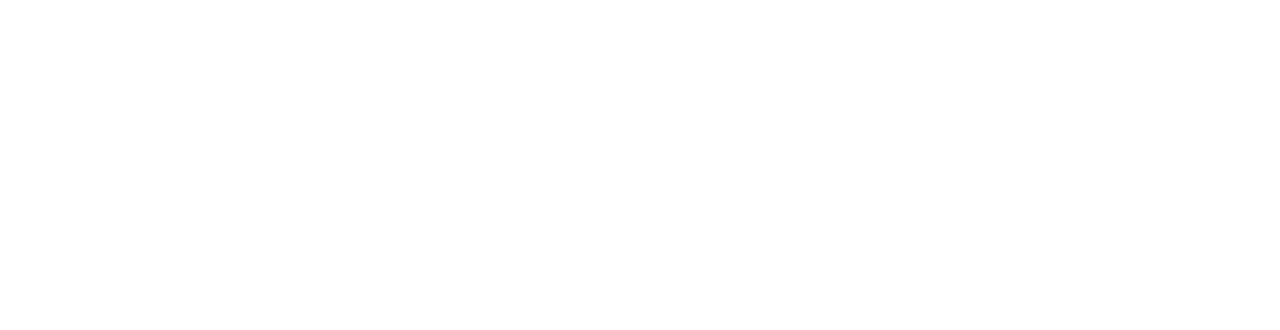
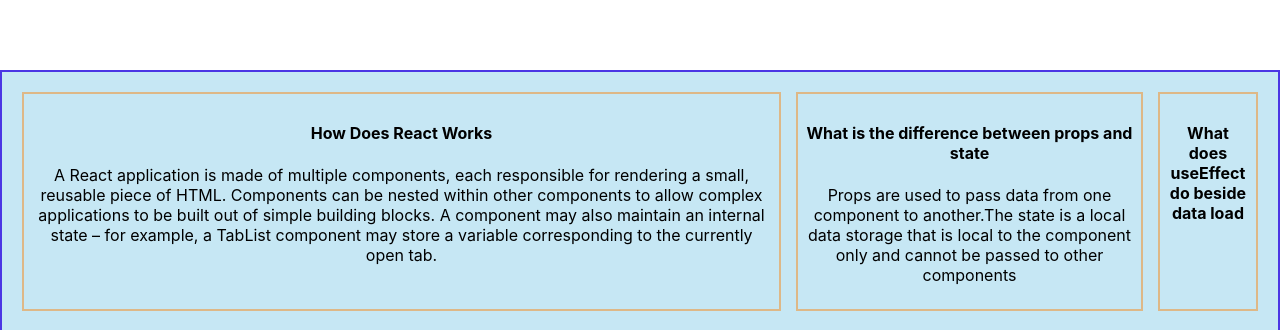
Before and after one commit to waduzzaman/ph-assignment8-fitness-club, a React (Create React App) app: page / in a window 1280 px wide. Shown: the part 2073-2403 px from the top of the page. Before the commit the page ends 2143 px from the top, so only its background shows below. Built offline with nearby package versions, Linux system fonts and the light colour scheme.

Commit message:
two blogs added

```diff
--- a/src/App.js
+++ b/src/App.js
@@ -2,6 +2,7 @@
 import './App.css';
 import Header from './components/Header/Header';
 import Gym from './components/Gym/Gym';
+import Blog from './components/Blog/Blog';
 
 
 function App() {
@@ -10,6 +11,7 @@
 
       <Header></Header>
       <Gym></Gym>
+      <Blog></Blog>
 
     </div>
   );
--- /dev/null
+++ b/src/components/Blog/Blog.css
@@ -0,0 +1,23 @@
+.blog {
+    background-color: rgb(198, 231, 244);
+    border: 2px solid rgb(75, 54, 228);
+    display: flex;
+    padding: 20px;
+    gap: 15px;
+    justify-content: center;
+}
+
+.blog-one {
+    border: 2px solid burlywood;
+    padding: 8px;
+}
+
+.blog-two {
+    border: 2px solid burlywood;
+    padding: 8px;
+}
+
+.blog-three {
+    border: 2px solid burlywood;
+    padding: 8px;
+}
--- /dev/null
+++ b/src/components/Blog/Blog.js
@@ -0,0 +1,31 @@
+import React from 'react';
+import './Blog.css'
+
+
+const Blog = () => {
+    return (
+        <div className='blog'>
+
+            <div className='blog-one'>
+                <h4>How Does React Works</h4>
+                <p>A React application is made of multiple components, each responsible for rendering a small, reusable piece of HTML. Components can be nested within other components to allow complex applications to be built out of simple building blocks. A component may also maintain an internal state – for example, a TabList component may store a variable corresponding to the currently open tab.
+                    </p>
+            </div>
+
+            <div className = 'blog-two' >
+                <h4> What is the difference between props and state </h4>
+                <p>
+                    Props are used to pass data from one component to another.The state is a local data storage that is local to the component only and cannot be passed to other components
+             </p>
+            </div>
+
+            <div className='blog-three'>
+                 <h4>What does useEffect do beside data load </h4>
+             <p></p>
+            </div>
+
+        </div>
+    );
+};
+
+export default Blog;
```
